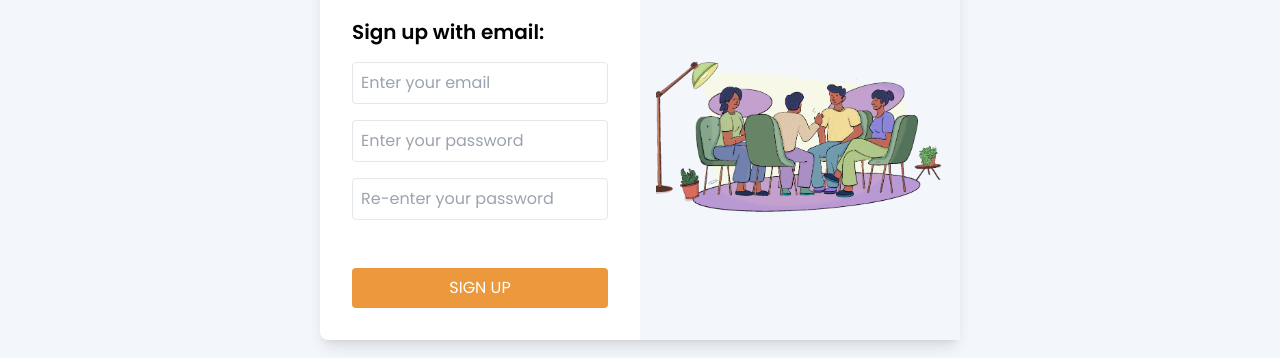
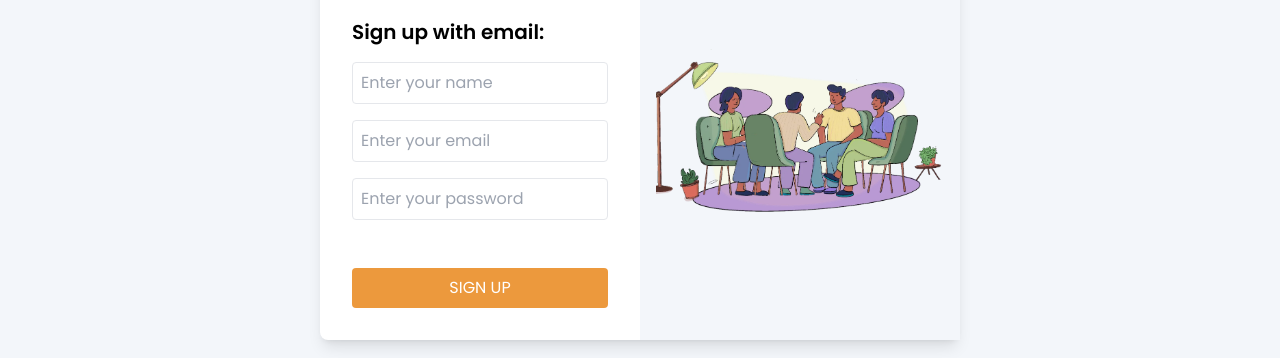
Before and after one commit to pirates59/Unravel, a React (Vite) app in the folder Frontend/: page /signup in a window 1280 px wide. Shown: the part 255-613 px from the top of the page. Built offline with nearby package versions, Linux system fonts and the light colour scheme.

Commit message:
Login Sign up form

```diff
--- a/Frontend/package.json
+++ b/Frontend/package.json
@@ -11,6 +11,7 @@
   },
   "dependencies": {
     "@reduxjs/toolkit": "^2.5.0",
+    "axios": "^1.7.9",
     "react": "^18.3.1",
     "react-dom": "^18.3.1",
     "react-redux": "^9.2.0",
--- a/Frontend/src/pages/Login.jsx
+++ b/Frontend/src/pages/Login.jsx
@@ -1,11 +1,31 @@
-import React from "react";
+import React, { useState } from "react";
 import Topbar from "../components/Topbar";
 import Footer from "../components/Footer";
 import leftarrow from "../assets/leftarrow.png";
 import login from "../assets/login.png";
+import axios from "axios";
 import { NavLink } from "react-router-dom";
+import {useNavigate} from "react-router-dom";
 
-const Login = () => {
+function Login  () {
+    const [email, setEmail] = useState("");
+    const [password, setPassword] = useState("");
+    const navigate= useNavigate()
+
+
+    const handleSubmitt = (e) => {
+      e.preventDefault();
+      console.log({ email, password }); // Log to check current values
+      axios
+        .post("http://localhost:3001/login", { email, password })
+        .then((result) => {console.log(result)
+          if(result.data === "Success"){
+               navigate('/service')
+          }
+
+        })
+        .catch((err) => console.log(err));
+    };
   return (
     <div className="flex flex-col h-screen">
       <Topbar />
@@ -18,21 +38,26 @@ const Login = () => {
                 </span> Welcome back
             </button>
             <h2 className="text-xl font-semibold mb-4">Login with email:</h2>
-            <form>
-              <input
+            <form onSubmit={handleSubmitt}>
+            <input
                 type="email"
+                name="email"
+                autoComplete="off"
                 placeholder="Enter your email"
                 className="w-full mb-4 p-2 border rounded"
+                onChange={(e) => setEmail(e.target.value)}
               />
               <input
                 type="password"
+                name="password"
                 placeholder="Enter your password"
                 className="w-full mb-4 p-2 border rounded"
+                onChange={(e) => setPassword(e.target.value)}
               />
               <p className="text-right text-sm text-gray-500 mb-4">
                 Forgot password
               </p>
-              <button className="w-full bg-[#EC993D] text-white py-2 rounded mb-4">
+              <button type= "submit" className="w-full bg-[#EC993D] text-white py-2 rounded mb-4">
                 LOGIN
               </button>
 
--- a/Frontend/src/pages/Signup.jsx
+++ b/Frontend/src/pages/Signup.jsx
@@ -1,17 +1,34 @@
-import React from "react";
+import React, { useState } from "react";
 import Topbar from "../components/Topbar";
 import Footer from "../components/Footer";
 import leftarrow from "../assets/leftarrow.png";
 import login from "../assets/login.png";
-import { NavLink } from "react-router-dom";
 
-const Signup = () => {
+import axios from "axios";
+import {useNavigate} from "react-router-dom";
+
+function Signup() {
+  const [name, setName] = useState("");
+  const [email, setEmail] = useState("");
+  const [password, setPassword] = useState("");
+  const navigate= useNavigate()
+
+  const handleSubmit = (e) => {
+    e.preventDefault();
+    console.log({ name, email, password }); // Log to check current values
+    axios
+      .post("http://localhost:3001/register", { name, email, password })
+      .then((result) => {console.log(result)
+        navigate('/')
+      })
+      .catch((err) => console.log(err));
+  };
+
   return (
     <div className="flex flex-col h-screen">
       <Topbar />
-      <div className="flex-1 bg-[#F3F6FA] flex justify-center items-center ">
+      <div className="flex-1 bg-[#F3F6FA] flex justify-center items-center">
         <div className="flex w-100% md:w-2/3 lg:w-1/2 bg-white shadow-lg rounded-lg">
-
           <div className="w-1/2 p-8">
             <button className="mb-4 flex items-center text-black-800">
               <span className="mr-2">
@@ -20,40 +37,46 @@ const Signup = () => {
               Welcome to Unravel
             </button>
             <h2 className="text-xl font-semibold mb-4">Sign up with email:</h2>
-    <form >
+            <form onSubmit={handleSubmit}>
+              <input
+                type="text"
+                name="name"
+                autoComplete="off"
+                placeholder="Enter your name"
+                className="w-full mb-4 p-2 border rounded"
+                onChange={(e) => setName(e.target.value)}
+              />
               <input
                 type="email"
+                name="email"
+                autoComplete="off"
                 placeholder="Enter your email"
                 className="w-full mb-4 p-2 border rounded"
+                onChange={(e) => setEmail(e.target.value)}
               />
               <input
                 type="password"
+                name="password"
                 placeholder="Enter your password"
                 className="w-full mb-4 p-2 border rounded"
+                onChange={(e) => setPassword(e.target.value)}
               />
-      <input
-        type="password"
-        placeholder="Re-enter your password"
-        className="w-full mb-4 p-2 border rounded"
-      />
-       <NavLink to="/" >
-      <button className="w-full bg-[#EC993D] text-white py-2 rounded mt-8 ">
+
+                <button type="submit" className="w-full bg-[#EC993D] text-white py-2 rounded mt-8">
                   SIGN UP
                 </button>
-      </NavLink>
+
             </form>
-
           </div>
 
           <div className="w-1/2 bg-[#F3F6FA] flex items-center justify-center p-4">
             <img src={login} alt="" className="max-w-full" />
           </div>
         </div>
-
       </div>
       <Footer />
     </div>
   );
-};
+}
 
 export default Signup;
```
Also changed, not shown: 1 other file (tests, documents, lock files or other folders). Lines whose indentation alone changed are shown as unchanged.
